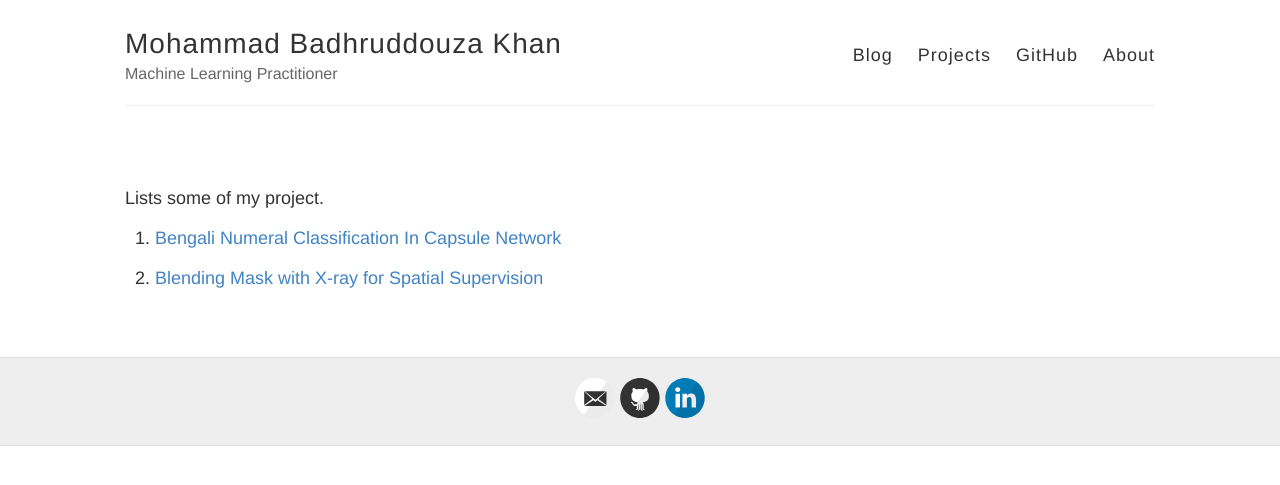
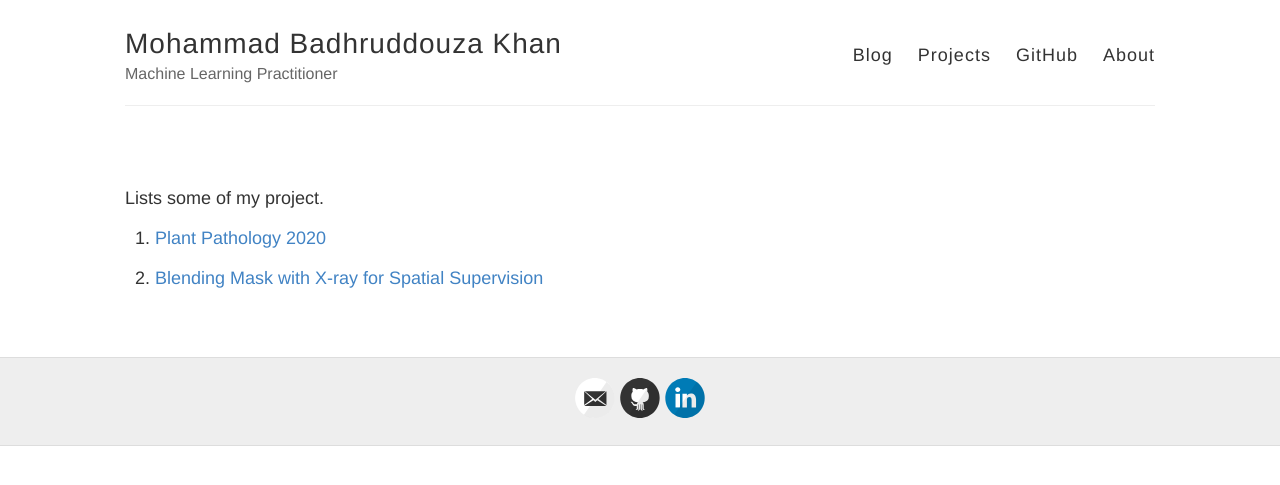
Before and after one commit to kaium123/buffyhridoy.github.io, a Jekyll site: the page built from projects.md, in a window 1280 px wide. Shown: the top 485 px of the page. Built offline with Jekyll 4.4.1, drawn with Linux system fonts in a browser that asks for light colours.

Commit message:
Update projects.md

```diff
--- a/projects.md
+++ b/projects.md
@@ -5,6 +5,6 @@ permalink: /projects/
 
 Lists some of my project.
 
-1. [Bengali Numeral Classification In Capsule Network](https://www.kaggle.com/ipythonx/bengali-numeral-classification-in-capsule-network)
+1. [Plant Pathology 2020](https://github.com/buffyhridoy/plant-pathology-2020)
 
 2. [Blending Mask with X-ray for Spatial Supervision](https://www.kaggle.com/ipythonx/blending-mask-with-x-ray-for-spatial-supervision)
```
